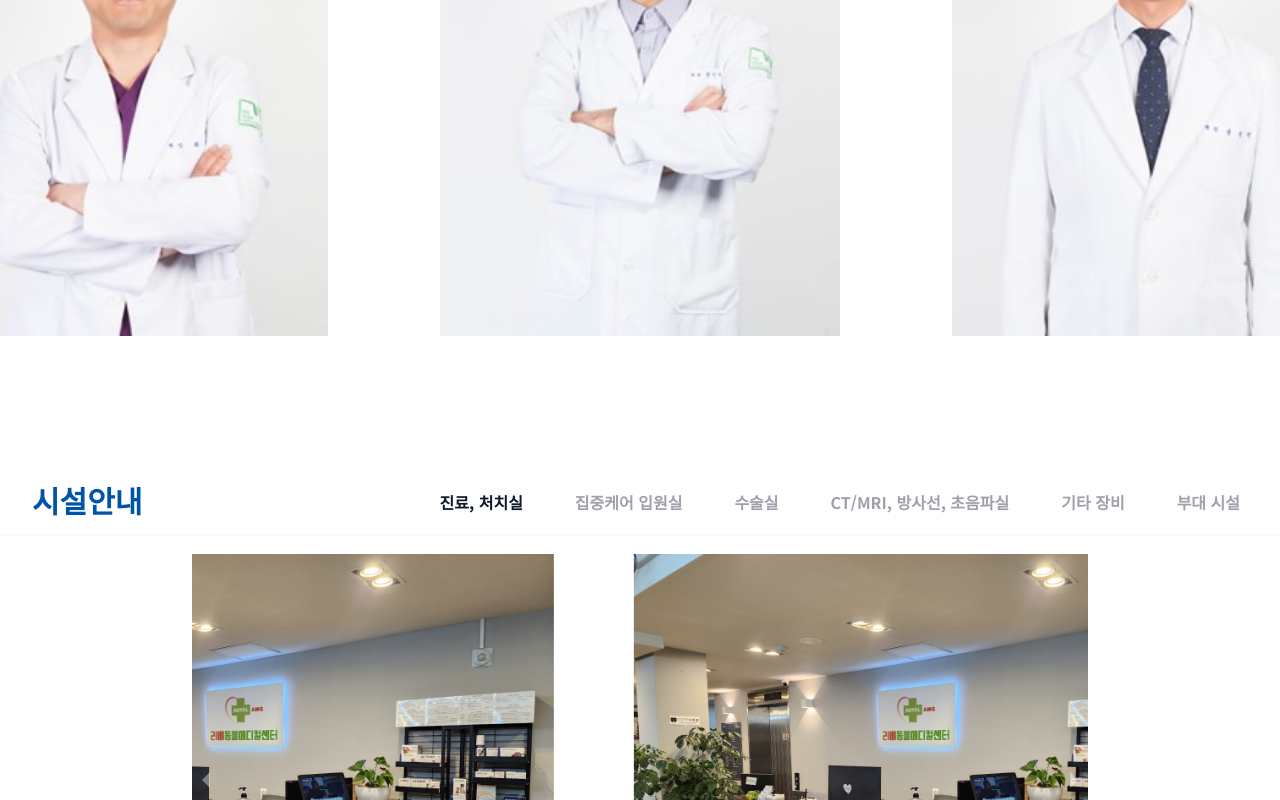
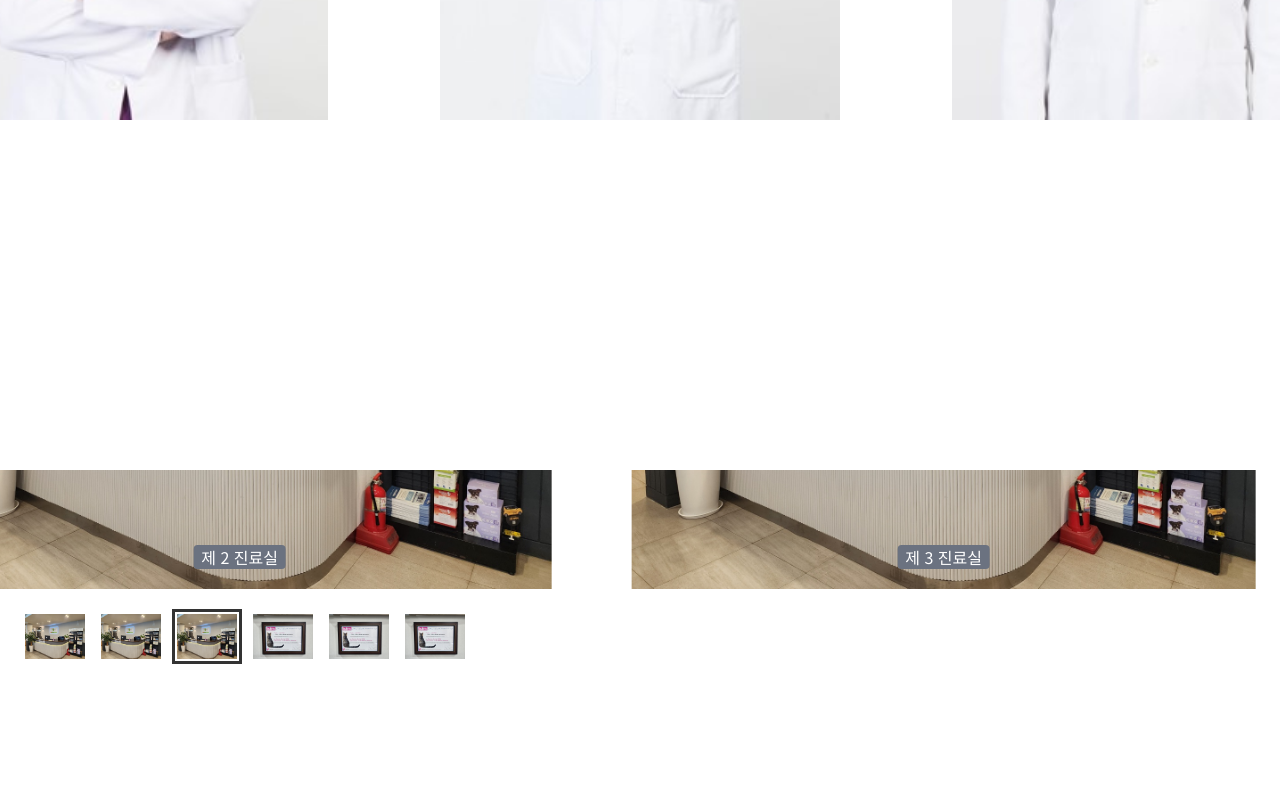
Before and after one commit to howooking/liebe-web, a Next.js app: page / in a window 1280 px wide. Shown: the part 2520-3320 px from the top of the page. Built offline with nearby package versions, Linux system fonts and the light colour scheme.

Commit message:
animation effect

```diff
--- a/src/components/facilityPage.tsx
+++ b/src/components/facilityPage.tsx
@@ -16,13 +16,12 @@ export default function FacilityPage({
   id,
   images,
   pageInView,
-  title,
 }: SubjectPage) {
   return (
     <div
       className={`${
-        pageInView === id ? 'opacity-100 w-[70vw]' : 'hidden opacity-0'
-      }`}
+        pageInView === id ? 'opacity-100' : 'opacity-0 h-0'
+      } transition-all duration-500`}
     >
       <FacilitySwiper images={images} type={engTitle} />
     </div>
--- a/src/components/facilitySwiper.tsx
+++ b/src/components/facilitySwiper.tsx
@@ -22,7 +22,7 @@ export default function FacilitySwiper({ images, type }: FacilitySwiperProps) {
       emulateTouch
       swipeScrollTolerance={10}
       centerMode
-      centerSlidePercentage={75}
+      centerSlidePercentage={55}
       showThumbs
       thumbWidth={70}
       renderThumbs={() =>
--- a/src/components/staffPage.tsx
+++ b/src/components/staffPage.tsx
@@ -19,7 +19,6 @@ interface SubjectPage {
 
 export default function StaffPage({
   id,
-  title,
   members,
   pageInView,
   engTitle,
@@ -27,7 +26,9 @@ export default function StaffPage({
   const infinite = engTitle === 'vet' || engTitle === 'nurse' ? true : false;
   return (
     <div
-      className={`${pageInView === id ? 'opacity-100' : 'hidden opacity-0'}`}
+      className={`${
+        pageInView === id ? 'opacity-100' : 'opacity-0 h-0'
+      } transition-all duration-500`}
     >
       <StaffSwiper members={members} type={engTitle} infinite={infinite} />
     </div>
--- a/src/components/subjectPage.tsx
+++ b/src/components/subjectPage.tsx
@@ -18,8 +18,8 @@ export default function SubjectPage({
   return (
     <div
       className={`flex ${id % 2 === 0 ? '' : 'flex-row-reverse'} ${
-        pageInView === id ? 'opacity-100' : 'hidden opacity-0'
-      }`}
+        pageInView === id ? 'opacity-100' : 'opacity-0 h-0'
+      } transition-all duration-500`}
     >
       <div className="w-2/3">
         <Image
--- a/src/sections/facility.tsx
+++ b/src/sections/facility.tsx
@@ -21,7 +21,7 @@ export default function Facility() {
         type="facility"
         title="시설안내"
       />
-      <div className="flex justify-center items-center p-5">
+      <div>
         {FACILITY.map((facility) => (
           <FacilityPage
             key={facility.id}
```
